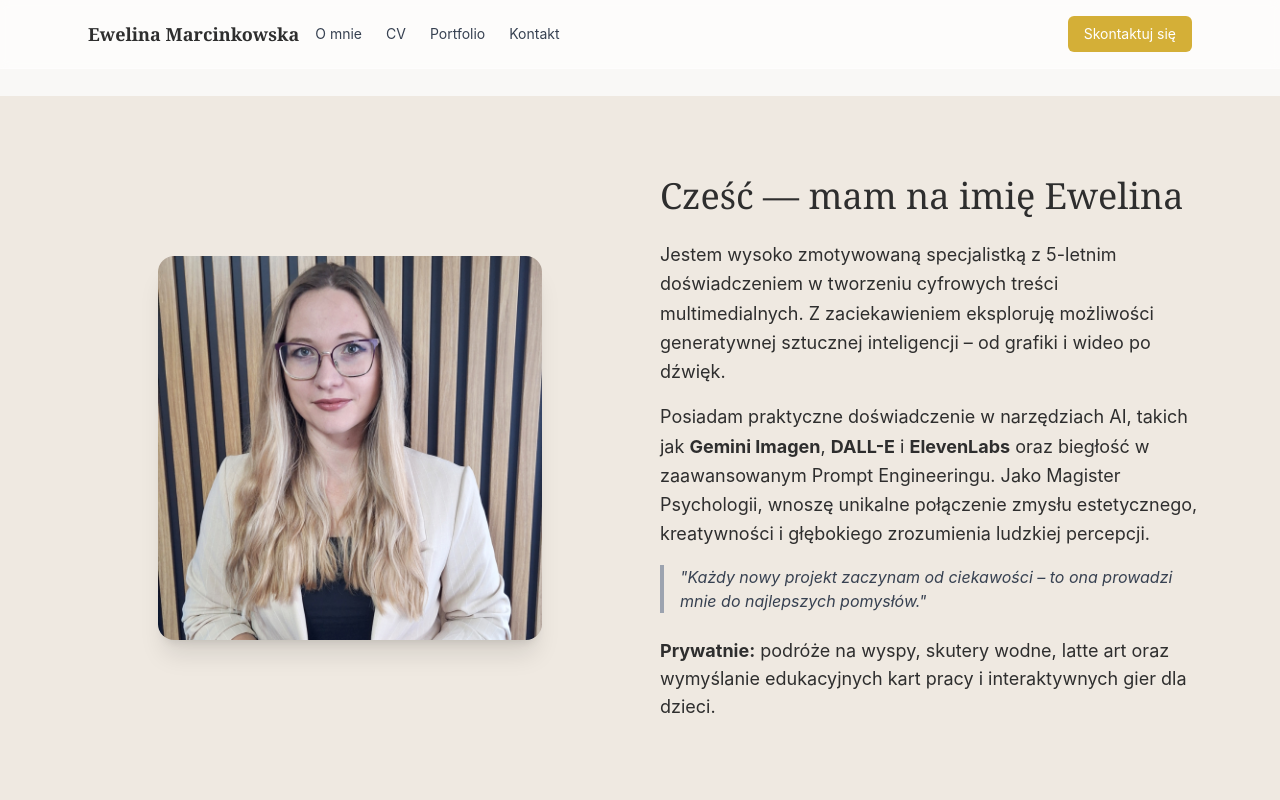
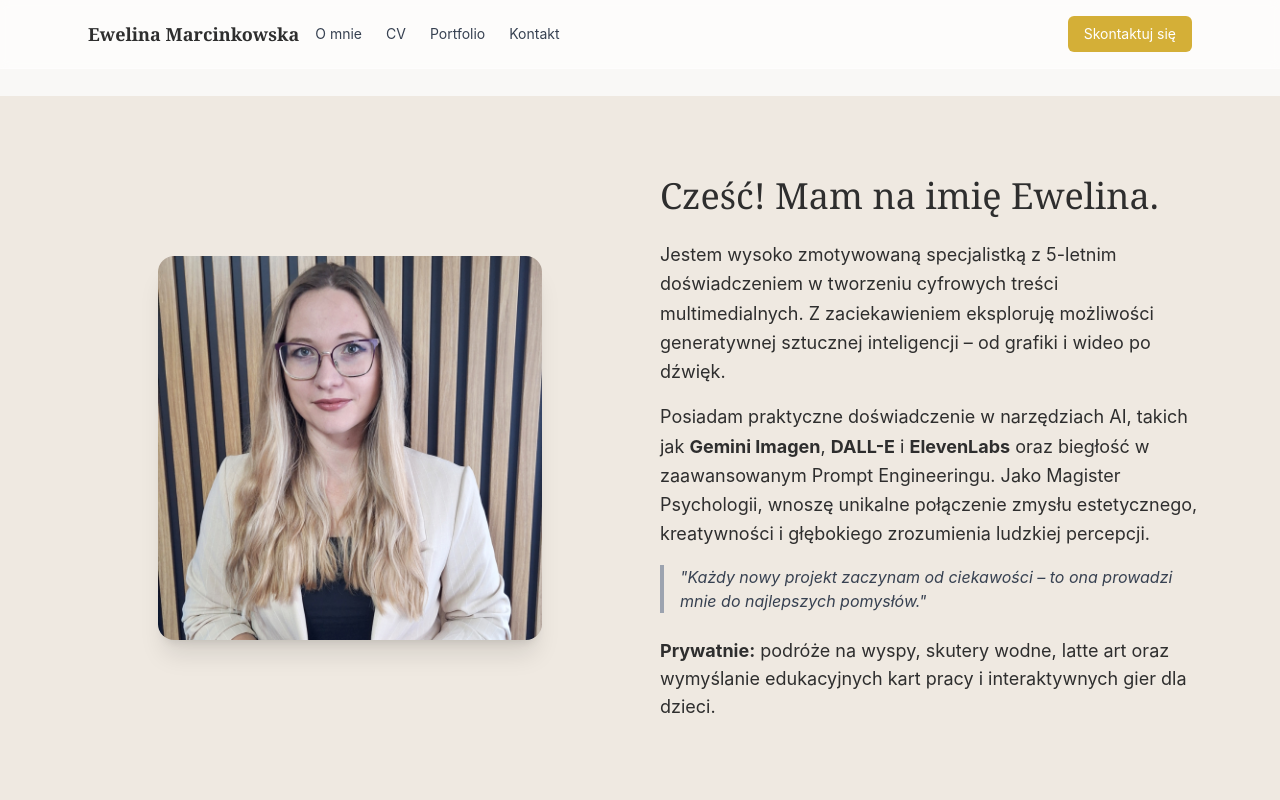
Before and after one commit to ewelinamarcinkowska33-max/ewelina-ai-portfolio, a React (Vite) app: page / in a window 1280 px wide. Shown: the top 800 px of the page. Built offline with nearby package versions, Linux system fonts and the light colour scheme; the HTML template or start-up script is replaced by a standard one.

Commit message:
Update App.jsx

```diff
--- a/src/App.jsx
+++ b/src/App.jsx
@@ -84,7 +84,7 @@ function AboutSection() {
           transition={{ duration: 0.7 }}
         >
           <h2 className="text-3xl md:text-4xl font-serif mb-6">
-            Cześć — mam na imię Ewelina
+            Cześć! Mam na imię Ewelina.
           </h2>
 
           <p className="text-lg leading-relaxed mb-4">
```
